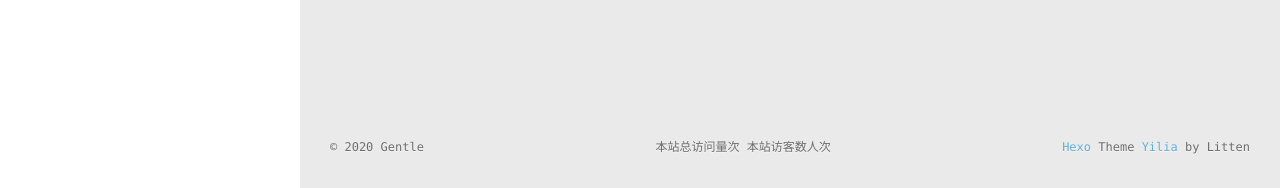
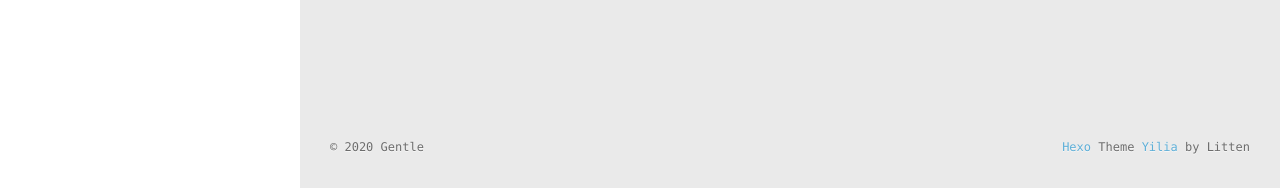
Before and after one commit to AH1013756399/AH1013756399.github.io, a plain HTML site: page index.html in a window 1280 px wide. Shown: the part 612-800 px from the top of the page. Drawn offline with Linux system fonts and the light colour scheme.

Commit message:
Site updated: 2020-07-02 09:25:36

```diff
--- a/index.html
+++ b/index.html
@@ -254,17 +254,7 @@
         by Litten
       </div>
     </div>
-	<div style="text-align: center;">
-        <!-- # PV方式，单个用户连续点击 n 篇，记录 n 次记录值 -->
-        <span id="busuanzi_container_site_pv">
-          本站总访问量<span id="busuanzi_value_site_pv"></span>次</span
-        >
 
-        <!-- # UV方式，单个用户连续点击 n 篇，记录 1 次记录值 -->
-        <span id="busuanzi_container_site_uv">
-          本站访客数<span id="busuanzi_value_site_uv"></span>人次</span
-        >
-      </div>
   </div>
 </footer>
 
```
Also changed, not shown: 2020/06/27/hello-world/index.html (+0 -10 lines), archives/2020/06/index.html (+0 -10 lines), archives/2020/index.html (+0 -10 lines), archives/index.html (+0 -10 lines).
